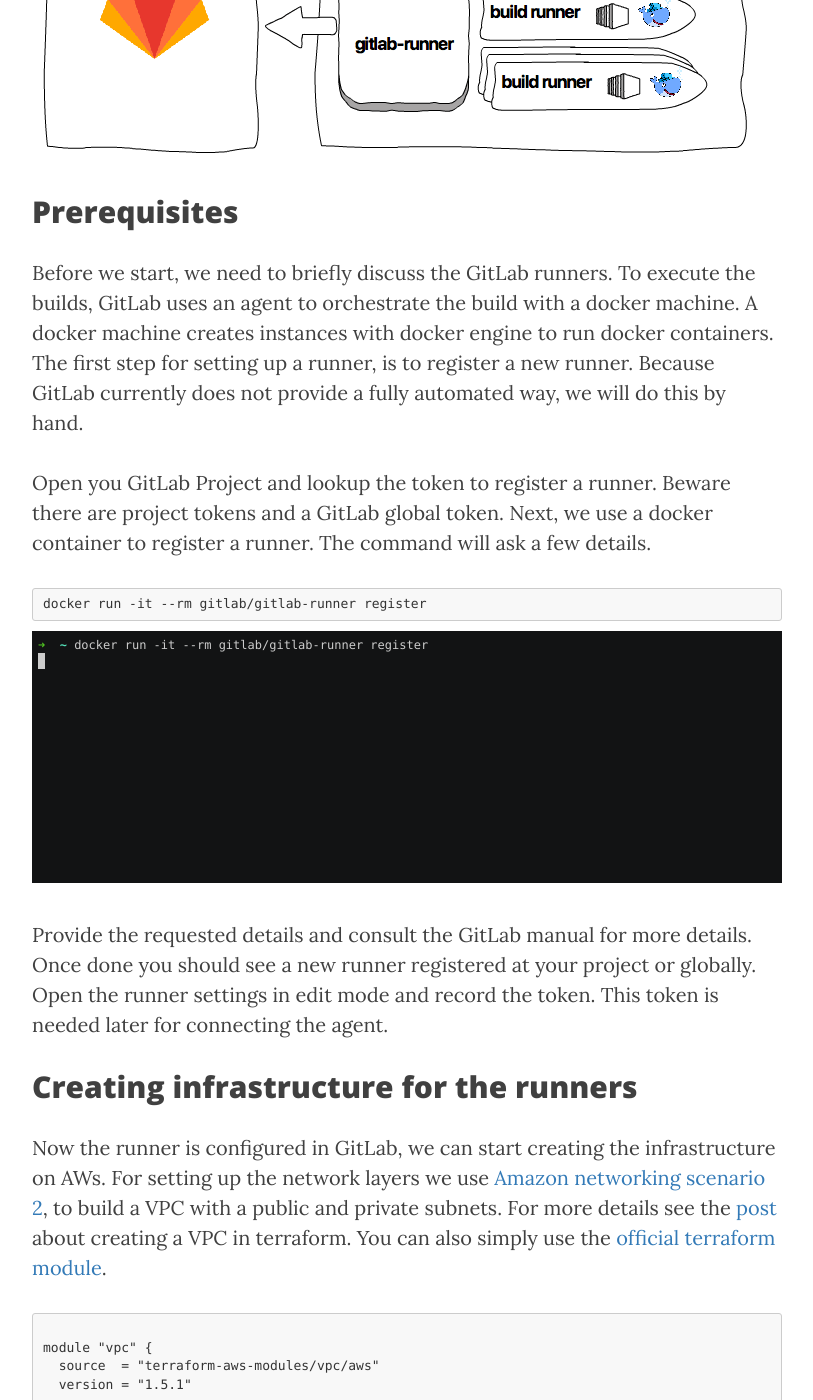
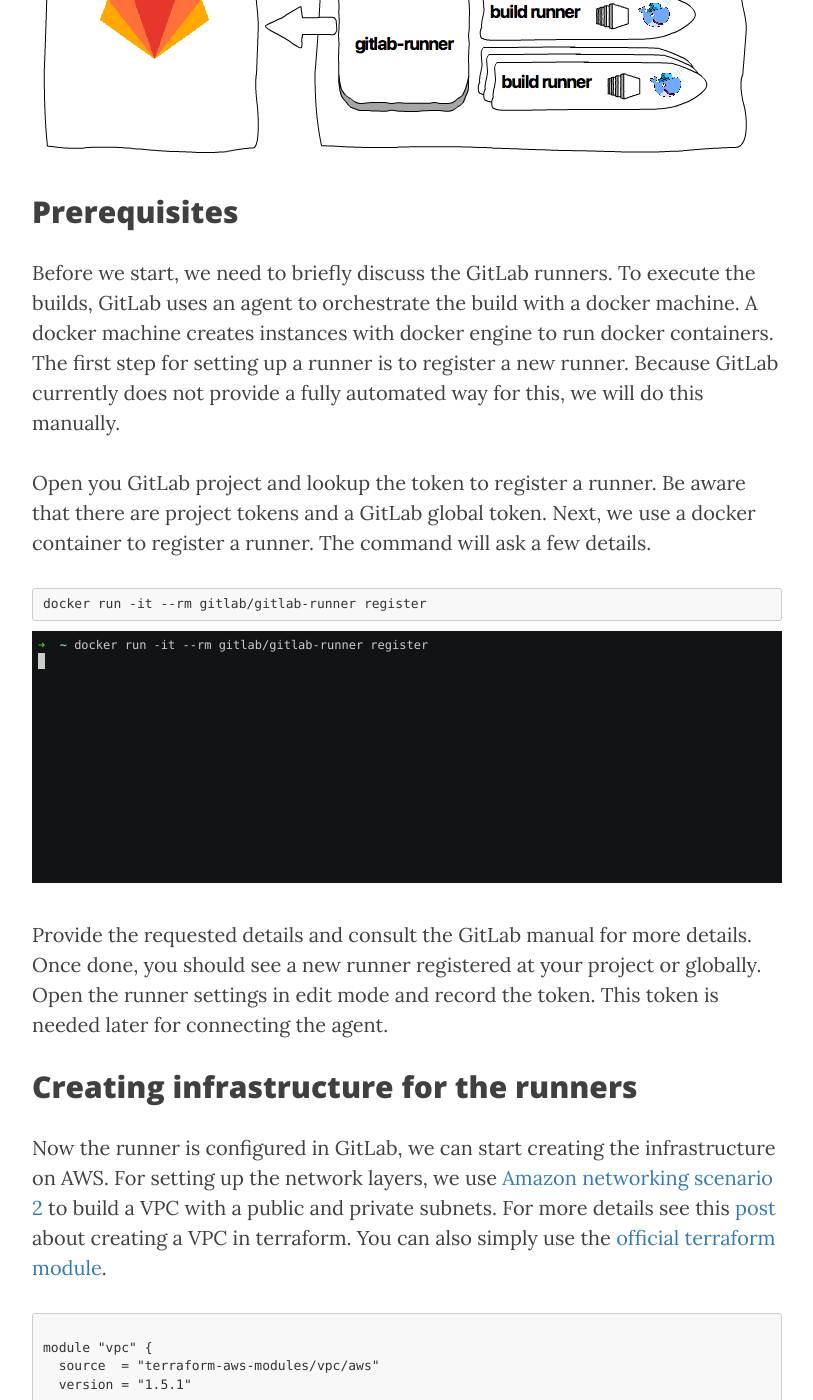
Before and after one commit to 040code/040code, a Jekyll site: the page built from _posts/2017-11-24-runners-on-the-spot.md, in a window 1280 px wide and 1400 px high, scrolled down 1290 px. Shown: the whole window, without its empty margins (233-1046 px from the left). Built offline with Jekyll 4.4.1, drawn with Linux system fonts in a browser that asks for light colours; nearby versions of some CDN libraries; some of the changed text lies outside the part shown.

Commit message:
Typo and fix url

````diff
--- a/_posts/2017-11-24-runners-on-the-spot.md
+++ b/_posts/2017-11-24-runners-on-the-spot.md
@@ -13,16 +13,16 @@
 
 [GitLab CI](https://about.gitlab.com/features/gitlab-ci-cd/) is a first class citizen in GitLab to enable continuous integration and delivery to your project. Builds are orchestrated via [GitLab Runners](https://docs.gitlab.com/runner/), which are agents registered to your GitLab account. An agent runs builds using a local shell or a container. Runnings these builds requires a well-defined infrastructure, both with respect to the type of server and the server capacity. Would it not be great if you can scale the infrastructure based on your needs? Indeed, GitLabs runner supports out of the box auto scaling using docker machine, which is discussed in the GitLab blog article: [Autoscale GitLab CI runners and save 90% on EC2 costs](https://about.gitlab.com/2017/11/23/autoscale-ci-runners/).
 
-The GitLab blog article nicely explains how to create your infrastructure in a manual way. However, we rather automate all the things. Thus, we will automate the set up described in the blog article. In this post I will discuss how to create the infrastructure needed to run the build on AWS spot instances with [Hashicorp Terraform](https://www.terraform.io/). The GitLab Runner module discussed in the post is available in the [Terraform Registery](https://registry.terraform.io/modules/npalm/gitlab-runner/aws/0.1.0).
+The GitLab blog article nicely explains how to create your infrastructure in a manual way. However, we rather automate all things. Thus, we will automate the set up described in the blog article. In this post I will discuss how to create the infrastructure needed to run the build on AWS spot instances with [Hashicorp Terraform](https://www.terraform.io/). The GitLab Runner module discussed in the post is available in the [Terraform Registery](https://registry.terraform.io/modules/npalm/gitlab-runner/aws/0.1.0).
 
 <a href="#">
     <img src="{{ site.baseurl }}/assets/2017-12-09_runners-on-the-spot/img/gitlab-runner.png" alt="GitLab Runner">
 </a>
 
 ## Prerequisites
-Before we start, we need to briefly discuss the GitLab runners. To execute the builds, GitLab uses an agent to orchestrate the build with a docker machine. A docker machine creates instances with docker engine to run docker containers. The first step for setting up a runner, is to register a new runner. Because GitLab currently does not provide a fully automated way, we will do this by hand.
+Before we start, we need to briefly discuss the GitLab runners. To execute the builds, GitLab uses an agent to orchestrate the build with a docker machine. A docker machine creates instances with docker engine to run docker containers. The first step for setting up a runner is to register a new runner. Because GitLab currently does not provide a fully automated way for this, we will do this manually.
 
-Open you GitLab Project and lookup the token to register a runner. Beware there are project tokens and a GitLab global token. Next, we use a docker container to register a runner. The command will ask a few details.
+Open you GitLab project and lookup the token to register a runner. Be aware that there are project tokens and a GitLab global token. Next, we use a docker container to register a runner. The command will ask a few details.
 ```
 docker run -it --rm gitlab/gitlab-runner register
 ```
@@ -32,10 +32,10 @@
 </asciinema-player>
 
 
-Provide the requested details and consult the GitLab manual for more details. Once done you should see a new runner registered at your project or globally. Open the runner settings in edit mode and record the token. This token is needed later for connecting the agent.
+Provide the requested details and consult the GitLab manual for more details. Once done, you should see a new runner registered at your project or globally. Open the runner settings in edit mode and record the token. This token is needed later for connecting the agent.
 
 ## Creating infrastructure for the runners
-Now the runner is configured in GitLab, we can start creating the infrastructure on AWs. For setting up the network layers we use [Amazon networking scenario 2](http://docs.aws.amazon.com/AmazonVPC/latest/UserGuide/VPC_Scenario2.html), to build a VPC with a public and private subnets. For more details see the [post]({{ site.baseurl }}/2017/06/18/terraform-aws-vpc/) about creating a VPC in terraform. You can also simply use the [official terraform module](https://registry.terraform.io/modules/terraform-aws-modules/vpc/aws/1.7.0).
+Now the runner is configured in GitLab, we can start creating the infrastructure on AWS. For setting up the network layers, we use [Amazon networking scenario 2](http://docs.aws.amazon.com/AmazonVPC/latest/UserGuide/VPC_Scenario2.html) to build a VPC with a public and private subnets. For more details see this [post]({{ site.baseurl }}/2017/06/18/terraform-aws-vpc/) about creating a VPC in terraform. You can also simply use the [official terraform module](https://registry.terraform.io/modules/terraform-aws-modules/vpc/aws/1.7.0).
 
 
 ```
@@ -59,9 +59,7 @@
 }
 ```
 
-Next, we create a `t2.micro` instance using an auto scaling group in the private network. On this instance we install and configure the gitlab runner. Configuration of GitLab Runners is done via a `config.toml` file. The content of the file is extracted in a template in terraform. Below the parameterised version of this config file.
-
-Next we create a `t2.micro` instance using an autoscaling group in the private network. On this instance we install and configure the GitLab runner. Configuration of GitLab Runners is done via the `config.toml` file. The content of the file is extracted in a template in terraform. Below the parameterized version of this config file. In the Terraform module you will find that the configuration file is loaded via a data template.
+Next, we create a `t2.micro` instance using an autoscaling group in the private network. On this instance we install and configure the GitLab runner. Configuration of GitLab runners is done via the `config.toml` file. Below the parameterized version of this configuration file. In the Terraform module you will find that the configuration file is loaded via a data template.
 
 ```
 concurrent = ${runner_concurrent}
@@ -150,18 +148,18 @@
 </asciinema-player>
 
 
-After a few minutes the runner should be running, you should see in your AWS console the runner active.
+After a few minutes the runner should be running and you should see it in your AWS console.
 <a href="#">
     <img src="{{ site.baseurl }}/assets/2017-12-09_runners-on-the-spot/img/ec2.png" alt="Running EC2 instances">
 </a>
 <br>
-In GitLab the runner should be active as well. Check the runner pages which should now indicates the latest moment of contact.
+The runner should be active as well in GitLab. Check the runner pages which should now indicate the latest moment of contact.
 <a href="#">
     <img src="{{ site.baseurl }}/assets/2017-12-09_runners-on-the-spot/img/runner.png" alt="GitLab Runner details">
 </a>
 <br>
 
-The modules also enable CloudWatch logging, all `systemd` logging is streamed. Go to CloudWatch to inspect the logging. The installation processed is logged as well.
+The modules also enable CloudWatch logging, all `systemd` logging is streamed. Go to CloudWatch to inspect the logging and you will see that the installation process was logged as well.
 
 <a href="#">
     <img src="{{ site.baseurl }}/assets/2017-12-09_runners-on-the-spot/img/cloudwatch.png" alt="CloudWatch logging">
````
Also changed, not shown: other parts of _posts/2017-11-24-runners-on-the-spot.md (+6 -6 lines).
